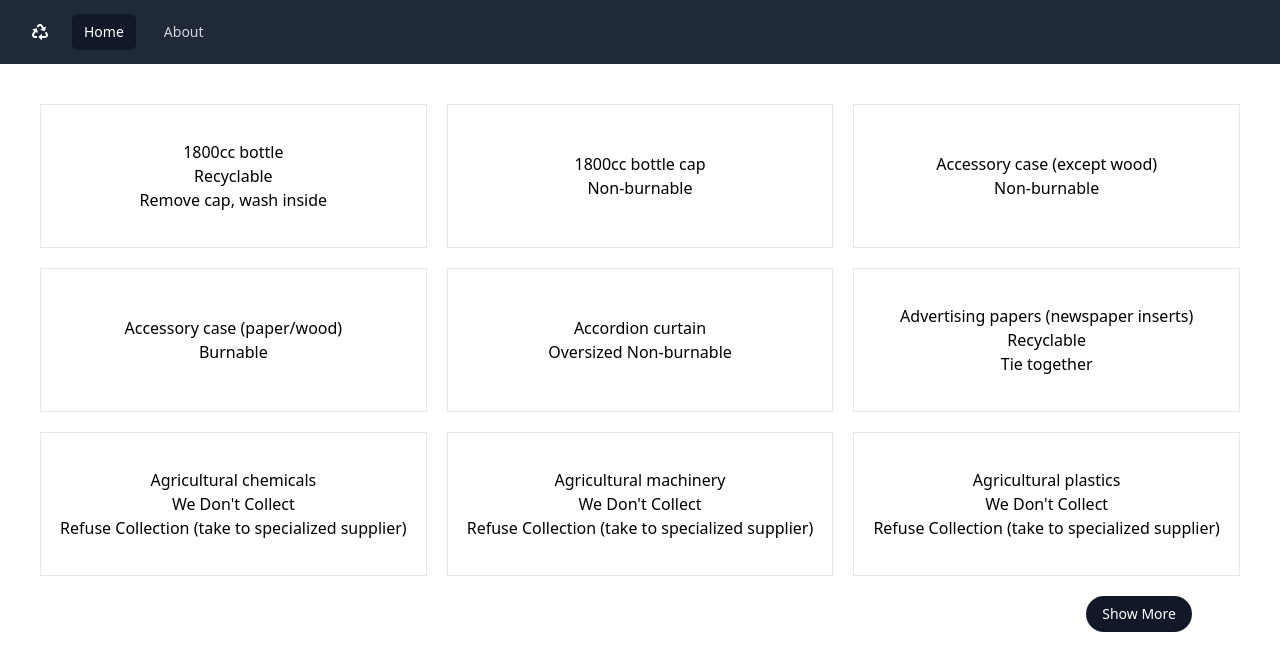
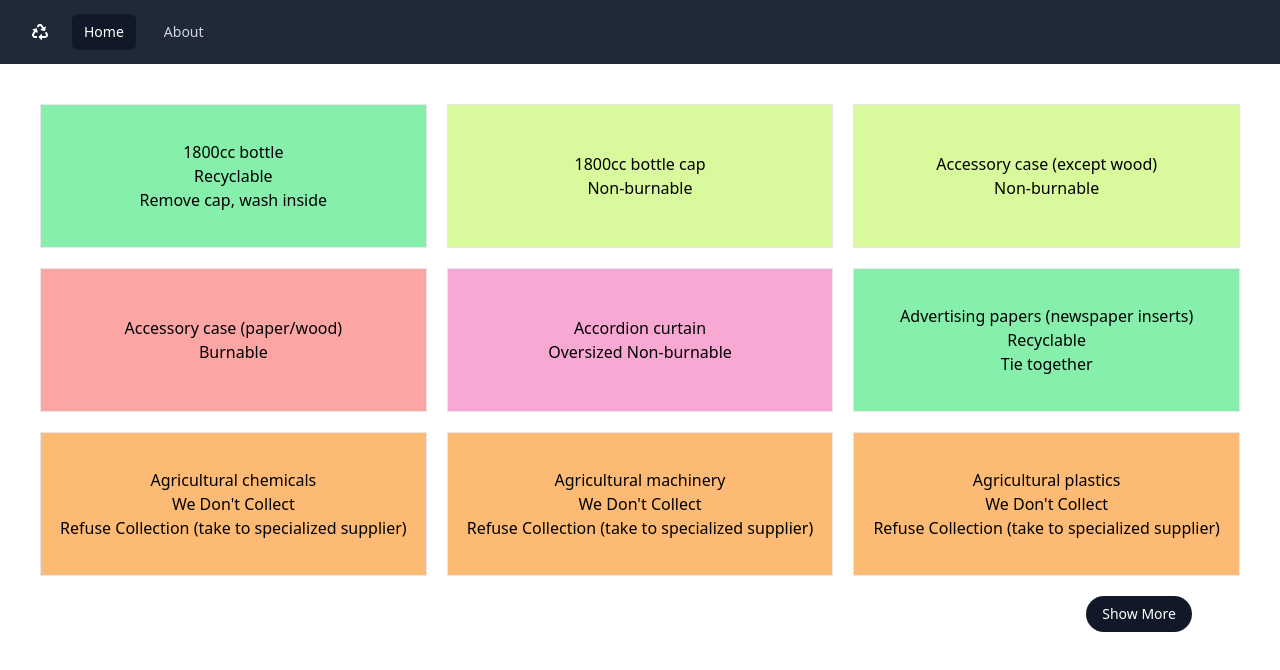
Before and after one commit to SLuo490/japan-recycle, a React (Create React App) app: page / in a window 1280 px wide. Shown: the top 670 px of the page. Built offline with nearby package versions, Linux system fonts and the light colour scheme.

Commit message:
add color to item depending on category

```diff
--- a/src/components/Item.js
+++ b/src/components/Item.js
@@ -1,7 +1,33 @@
 export default function Item(props) {
-  console.log(props.item.Category);
+  var category = props.item.Category;
+
+  // set color of the background depending on the category of the item
+  const color = () => {
+    if (category === 'Recyclable') {
+      return 'bg-green-300';
+    } else if (category === 'Non-burnable') {
+      return 'bg-lime-200';
+    } else if (category === 'Burnable') {
+      return 'bg-red-300';
+    } else if (
+      category === 'Oversized Non-burnable' ||
+      category === 'Oversized Burnable'
+    ) {
+      return 'bg-pink-300';
+    } else if (category === "We Don't Collect") {
+      return 'bg-orange-300';
+    } else if (category === 'Plastic') {
+      return 'bg-gray-300';
+    } else if (category === 'Hazardous waste') {
+      return 'bg-gray-400';
+    }
+  };
+
   return (
-    <div className='border w-30 h-36 flex flex-col items-center justify-center'>
+    // set the background color of the item card
+    <div
+      className={`border w-30 h-36 flex flex-col items-center justify-center ${color()}`}
+    >
       <h1>{props.item.ItemName}</h1>
       <p>{props.item.Category}</p>
       <p>{props.item.Notes}</p>
```
